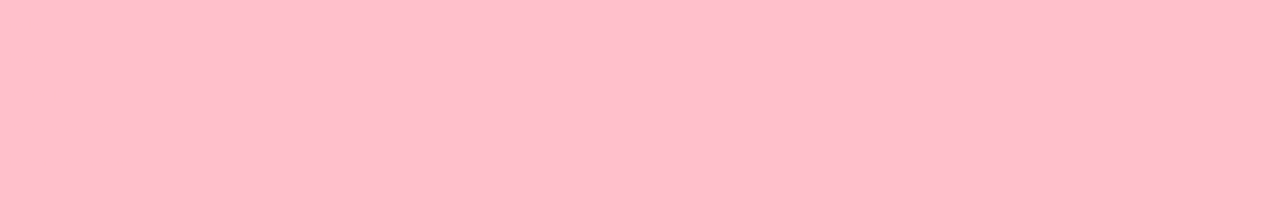
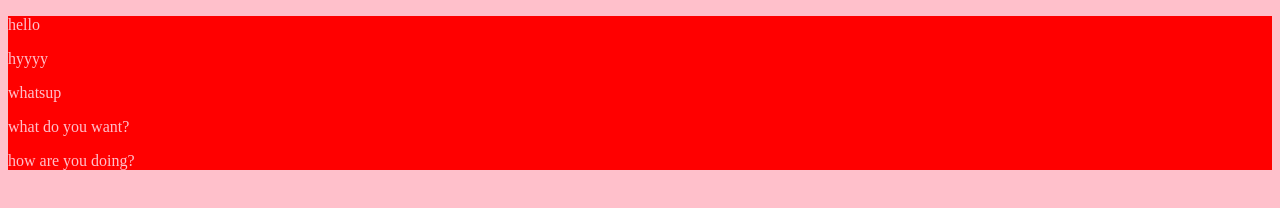
Before and after one commit to DevMaria446/Hy, a website: page index.html in a window 1280 px wide. Drawn offline with Linux system fonts and the light colour scheme.

Commit message:
i added a new div

```diff
--- a/index.css
+++ b/index.css
@@ -1,5 +1,8 @@
 body{
     background-color: pink;
+}
+div{
+    background-color: red;
 }
 p{
     color:pink
--- a/index.html
+++ b/index.html
@@ -7,10 +7,12 @@
     <link rel="stylesheet" href="index.css">
 </head>
 <body>
+    <div>
     <p>hello</p>
     <p>hyyyy</p>
     <p>whatsup</p>
     <p>what do you want?</p>
     <p>how are you doing?</p>
+    <div>
 </body>
 </html>
```
Also changed, not shown: 1 other file.
